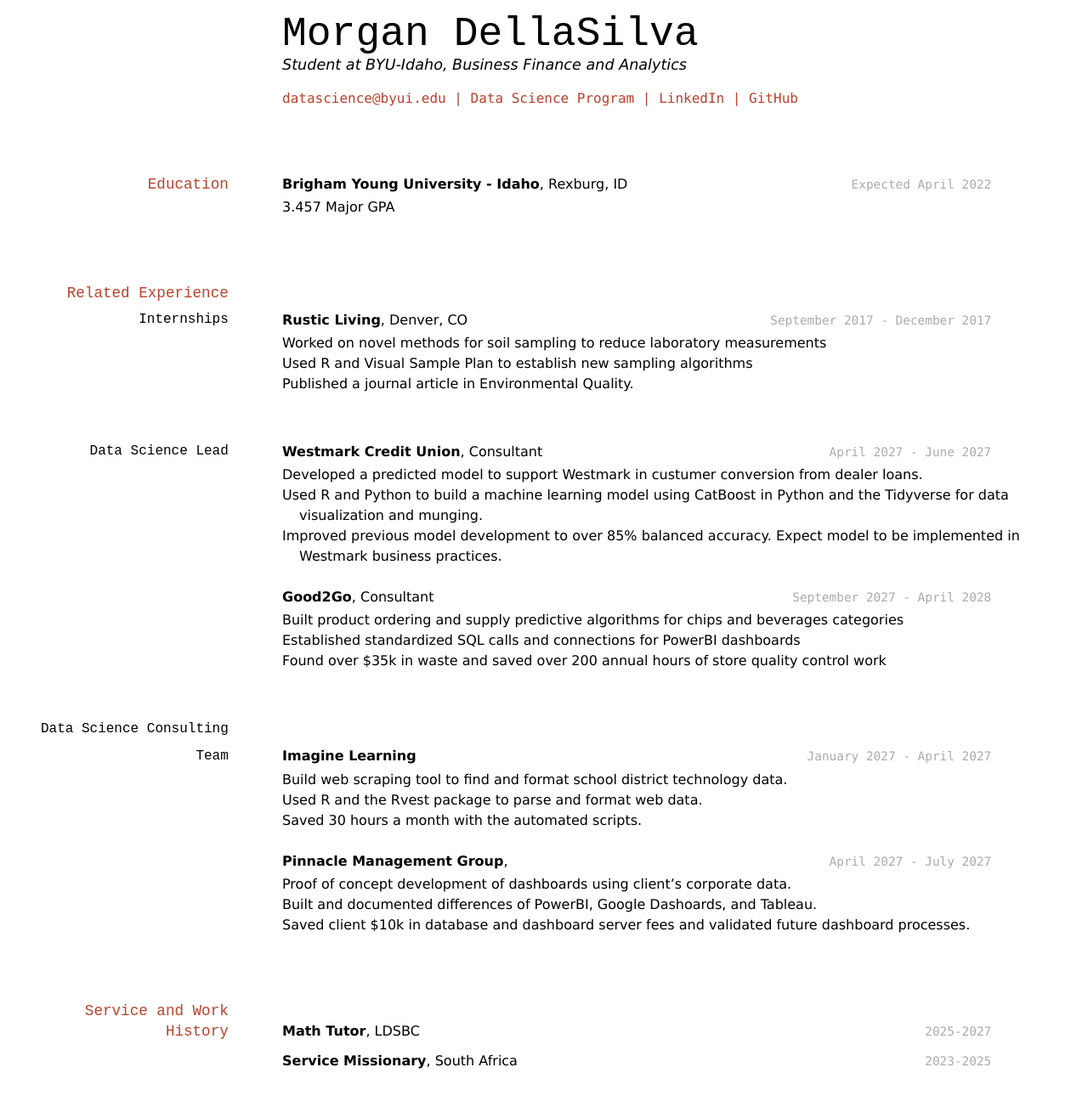
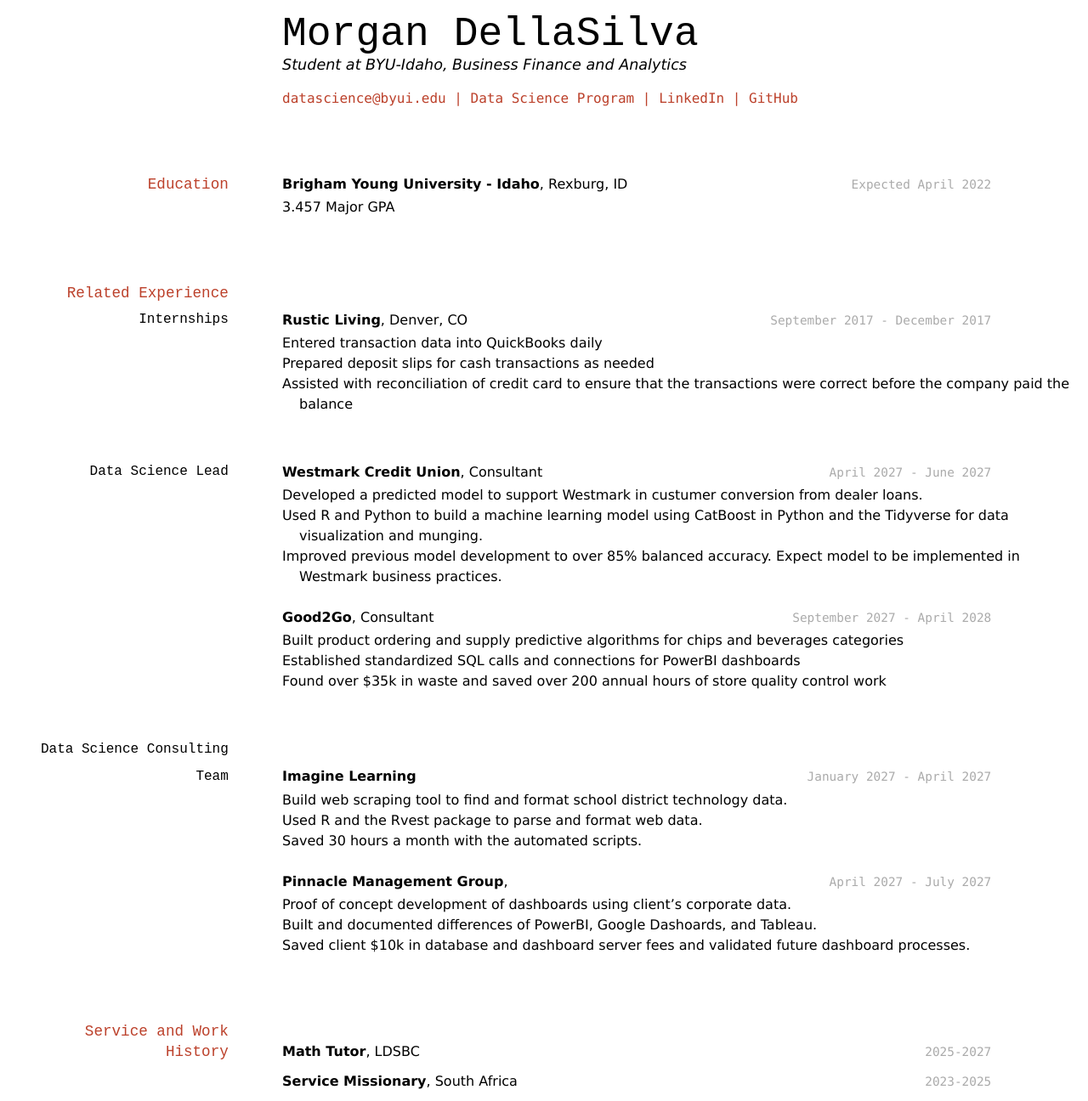
Before and after one commit to byuids-resumes/DELLASILVA-Resume, a Jekyll site: the page built from docs/index.md, in a window 1280 px wide. Shown: the whole page at 85% size. Built offline with Jekyll 4.4.1, drawn with Linux system fonts in a browser that asks for light colours; before the commit the page ends 1272 px from its top, so only the background shows below that.

Commit message:
Update index.md

```diff
--- a/docs/index.md
+++ b/docs/index.md
@@ -29,9 +29,9 @@ __Brigham Young University - Idaho__, Rexburg, ID
 `September 2017 - December 2017`
 __Rustic Living__, Denver, CO
 
-- Worked on novel methods for soil sampling to reduce laboratory measurements
-- Used R and Visual Sample Plan to establish new sampling algorithms
-- Published a journal article in Environmental Quality.
+- Entered transaction data into QuickBooks daily
+- Prepared deposit slips for cash transactions as needed
+- Assisted with reconciliation of credit card to ensure that the transactions were correct before the company paid the balance
 
 ### Data Science Lead
 
```
